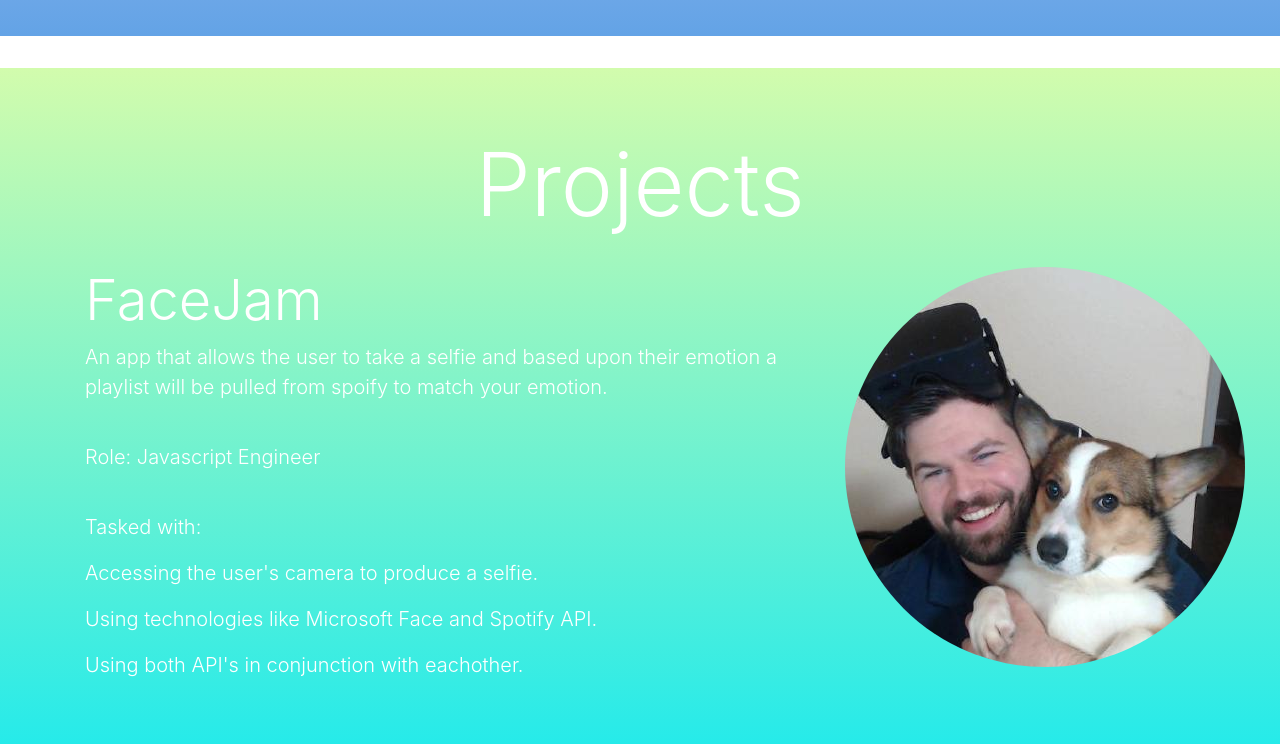
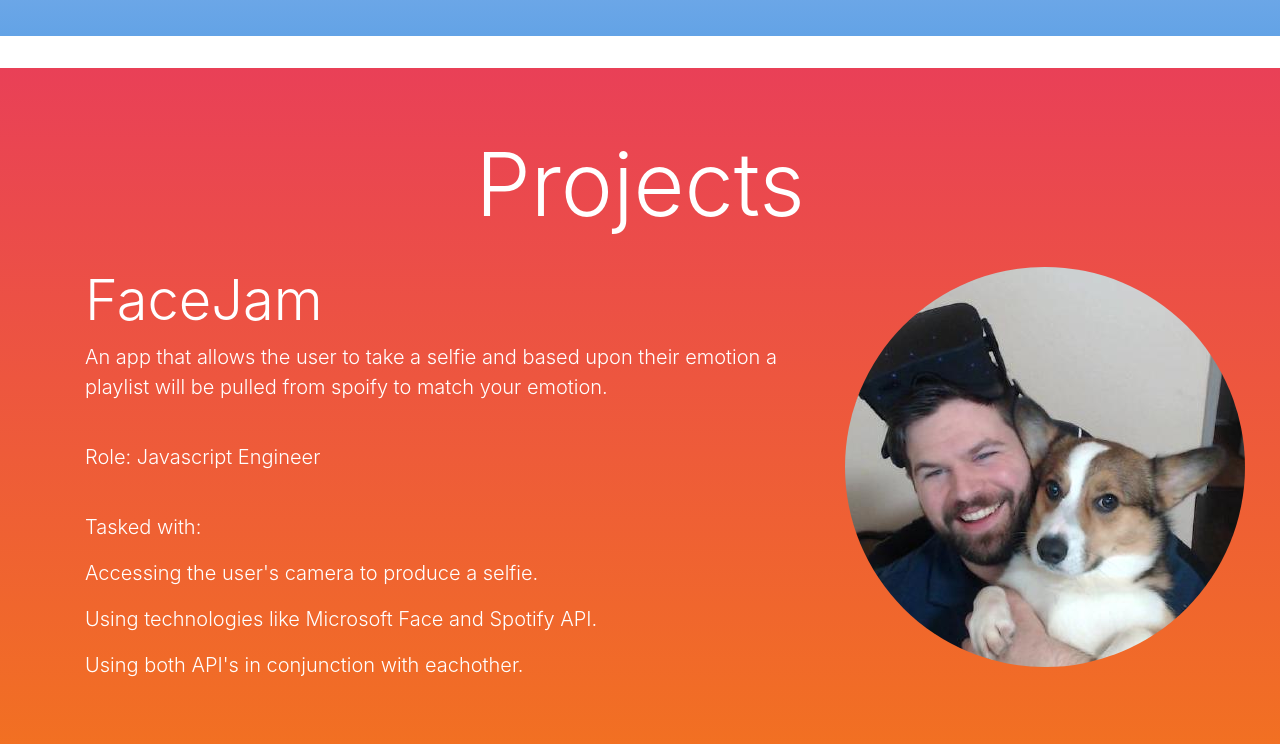
Before and after one commit to rtothaoss/Updated_Portfolio, a plain HTML site: page index.html in a window 1280 px wide. Shown: the part 616-1360 px from the top of the page. Drawn offline with nearby package versions, Linux system fonts and the light colour scheme; a script that the page names is missing.

Commit message:
updated slide 3 gradient

```diff
--- a/index.html
+++ b/index.html
@@ -22,7 +22,7 @@
         }
 
         #slide3 {
-            background: linear-gradient(#d2fcad, #22eaeb);
+            background: linear-gradient(#E94057, #F27121);
         }
 
         #slide4 {
```
